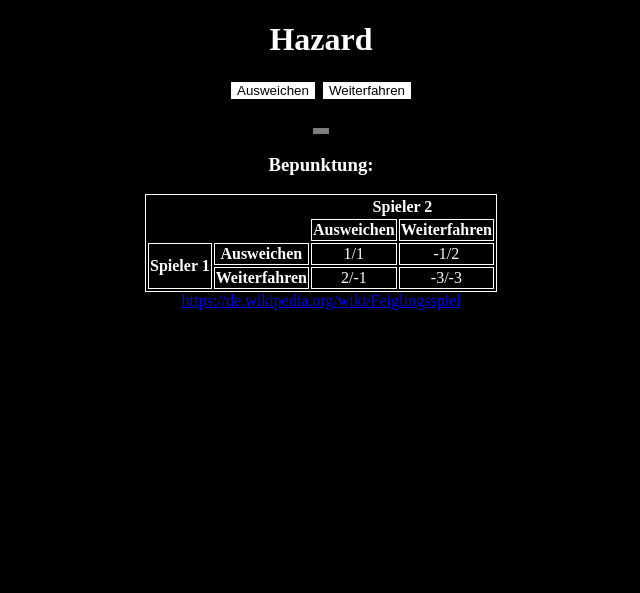
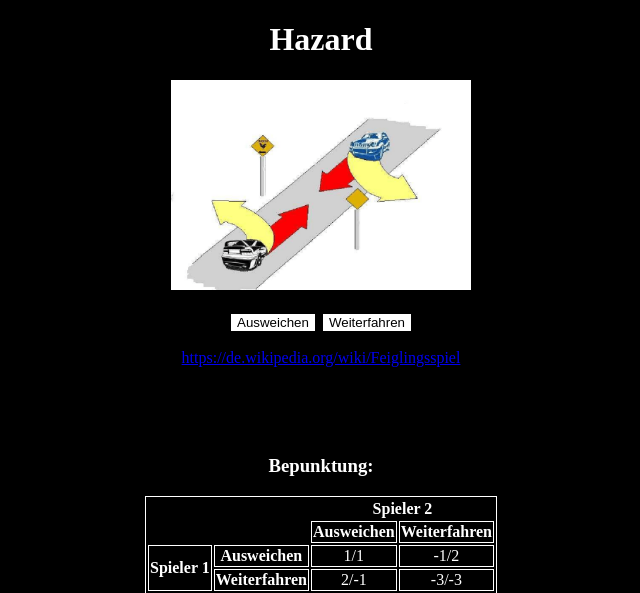
Before and after one commit to zeroIQ2018/Hazard, a Flask app: page / in a window 1280 px wide. Shown: the top 593 px of the page, without its empty margins (319-959 px from the left). Run offline with Flask 2, Linux system fonts and the light colour scheme.

Commit message:
Konrad ist der aller beste und tollste
Konrad ist der aller beste und tollste.

```diff
--- a/static/style.css
+++ b/static/style.css
@@ -1,8 +1,8 @@
 
 
-
-#res{
-
+#amo{
+    width: 300px;
+    height: auto;
 }
 
 .car {
--- a/templates/index.html
+++ b/templates/index.html
@@ -9,17 +9,25 @@
 </head>
 
         <body>
-                <div class="div2">
-                <div id="div1">
+
+
                 <h1>Hazard</h1>
+                <img src="{{ url_for('static', filename='amo.png') }}" id="amo">
+                <br>
+                <br>
+
                 <button id="btn0" type="btn0" onclick="clickFunction(0);" value=" + ">Ausweichen</button>
                 <button id="btn1" type="btn1" onclick="clickFunction(1);" value=" + ">Weiterfahren</button>
-                </div>
                 <b><p id="3"></p></b>
+
+                <a href="https://de.wikipedia.org/wiki/Feiglingsspiel">https://de.wikipedia.org/wiki/Feiglingsspiel</a>
+
                 <p id="z"></p>
                 <p id="x"></p>
 
-                <button id="dis" type="button" disabled onclick="window.location.reload();"></button>
+                <br>
+                <br>
+                <br>
 
                 <h3>Bepunktung:</h3>
                 <table class="center">
@@ -49,8 +57,6 @@
                         </tbody>
                 </table>
 
-                </div>
-                <a href="https://de.wikipedia.org/wiki/Feiglingsspiel">https://de.wikipedia.org/wiki/Feiglingsspiel</a>
                 <script src="{{ url_for('static', filename='Logic.js') }}"></script>
         </body>
 
```
Also changed, not shown: static/Logic.js (+0 -10 lines), static/amo.png (added).
